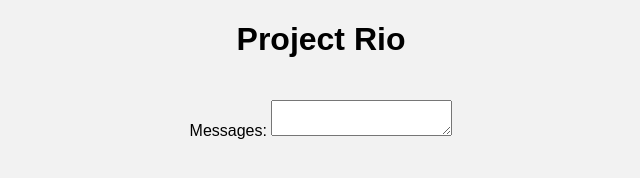
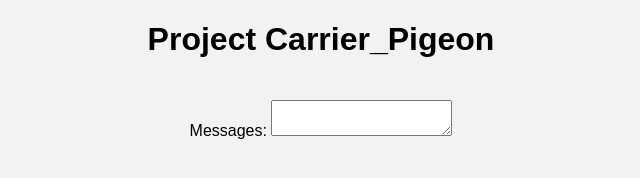
Before and after one commit to BenLeQuire/Project-Carrier_Pigeon, a plain HTML site: page index.html in a window 1280 px wide. Shown: the whole page, without its empty margins (319-959 px from the left). Drawn offline with Linux system fonts and the light colour scheme.

Commit message:
Update index.html

```diff
--- a/index.html
+++ b/index.html
@@ -2,7 +2,7 @@
 <!DOCTYPE html>
 <html>
 <head>
-    <h1 class="title">Project Rio</h1>
+    <h1 class="title">Project Carrier_Pigeon</h1>
     <link rel="stylesheet" type="text/css" href="style.css">
     <script src="script.js"></script>
 </head>
```
